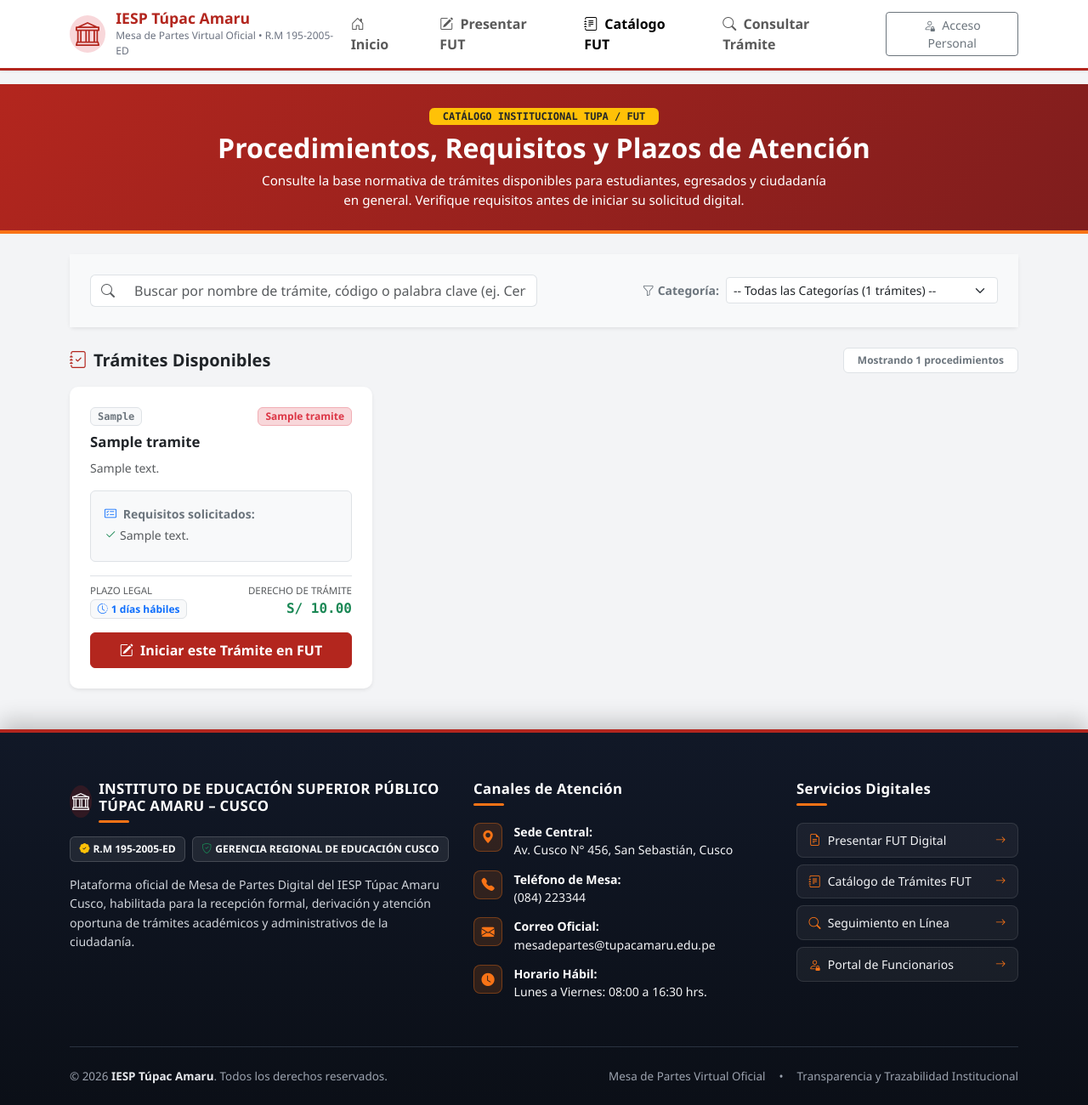
After one commit to Dontoti02/mesa-tupac, a PHP site: page /mesa-tupac/catalogo in a window 1280 px wide. The commit adds this page. Shown: the whole page at 85% size. Run offline with PHP 8.4, Linux system fonts and the light colour scheme; tables that the repository leaves empty hold one stand-in row (values such as "Sample post").

Commit message:
feat(public): add dedicated FUT procedure catalog view with live search, category filters, and preselection in FUT

```diff
--- a/app/Controllers/TramiteController.php
+++ b/app/Controllers/TramiteController.php
@@ -38,6 +38,18 @@ class TramiteController extends Controller
     {
         $this->view('public.inicio', [
             'title' => 'Inicio - Mesa de Partes Virtual'
+        ], 'public');
+    }
+
+    public function catalogo(): void
+    {
+        $tramites = $this->tipoTramiteModel->allWithDetails();
+        $categorias = (new \App\Models\CategoriaTramite())->all('orden ASC');
+
+        $this->view('public.catalogo', [
+            'title' => 'Catálogo de Trámites y Requisitos - FUT Digital',
+            'tramites' => $tramites,
+            'categorias' => $categorias
         ], 'public');
     }
 
--- a/app/Models/TipoTramite.php
+++ b/app/Models/TipoTramite.php
@@ -32,4 +32,18 @@ class TipoTramite extends Model
 
         return $grouped;
     }
+
+    public function allWithDetails(): array
+    {
+        $stmt = $this->db()->prepare(
+            "SELECT t.*, c.nombre as categoria_nombre, u.nombre as unidad_nombre
+             FROM `tipos_tramite` t
+             INNER JOIN `categorias_tramite` c ON t.categoria_id = c.id
+             LEFT JOIN `unidades` u ON t.unidad_sugerida_id = u.id
+             WHERE t.estado = 1
+             ORDER BY c.orden ASC, t.orden ASC"
+        );
+        $stmt->execute();
+        return $stmt->fetchAll();
+    }
 }
--- a/app/Views/layouts/public.php
+++ b/app/Views/layouts/public.php
@@ -82,6 +82,11 @@ $colorSidebar = $config['color_sidebar'] ?? '#374151';
                     <li class="nav-item">
                         <a class="nav-link fw-semibold px-3 <?= ViewHelper::isActive('/tramite') ?>" href="<?= ViewHelper::url('/tramite') ?>">
                             <i class="bi bi-pencil-square me-1"></i> Presentar FUT
+                        </a>
+                    </li>
+                    <li class="nav-item">
+                        <a class="nav-link fw-semibold px-3 <?= ViewHelper::isActive('/catalogo') ?>" href="<?= ViewHelper::url('/catalogo') ?>">
+                            <i class="bi bi-journal-text me-1"></i> Catálogo FUT
                         </a>
                     </li>
                     <li class="nav-item">
@@ -173,6 +178,10 @@ $colorSidebar = $config['color_sidebar'] ?? '#374151';
                             <span><i class="bi bi-file-earmark-text me-2"></i>Presentar FUT Digital</span>
                             <i class="bi bi-arrow-right small"></i>
                         </a>
+                        <a href="<?= ViewHelper::url('/catalogo') ?>" class="footer-link">
+                            <span><i class="bi bi-journal-text me-2"></i>Catálogo de Trámites FUT</span>
+                            <i class="bi bi-arrow-right small"></i>
+                        </a>
                         <a href="<?= ViewHelper::url('/consulta') ?>" class="footer-link">
                             <span><i class="bi bi-search me-2"></i>Seguimiento en Línea</span>
                             <i class="bi bi-arrow-right small"></i>
--- /dev/null
+++ b/app/Views/public/catalogo.php
@@ -0,0 +1,198 @@
+<?php
+use App\Helpers\ViewHelper;
+?>
+
+<!-- Hero Banner del Catálogo -->
+<section class="hero-banner py-4 mb-4">
+    <div class="container text-center">
+        <span class="badge bg-warning text-dark font-monospace mb-2 px-3 py-1 fw-bold">CATÁLOGO INSTITUCIONAL TUPA / FUT</span>
+        <h2 class="fw-bold mb-2 text-white">Procedimientos, Requisitos y Plazos de Atención</h2>
+        <p class="text-white opacity-90 max-w-700 mx-auto mb-0" style="max-width: 680px; font-size: 0.95rem;">
+            Consulte la base normativa de trámites disponibles para estudiantes, egresados y ciudadanía en general. Verifique requisitos antes de iniciar su solicitud digital.
+        </p>
+    </div>
+</section>
+
+<div class="container mb-5">
+    <!-- Barra de Búsqueda y Filtros de Categoría -->
+    <div class="card shadow-sm border-0 mb-4">
+        <div class="card-body p-3 p-md-4 bg-light">
+            <div class="row g-3 align-items-center">
+                <div class="col-lg-6">
+                    <div class="input-group">
+                        <span class="input-group-text bg-white border-end-0 text-muted"><i class="bi bi-search"></i></span>
+                        <input type="text" id="searchTramite" class="form-control border-start-0" placeholder="Buscar por nombre de trámite, código o palabra clave (ej. Certificado, Título, Matrícula)...">
+                    </div>
+                </div>
+                <div class="col-lg-6">
+                    <div class="d-flex align-items-center gap-2 justify-content-lg-end">
+                        <label class="small fw-bold text-secondary mb-0 text-nowrap"><i class="bi bi-funnel me-1"></i>Categoría:</label>
+                        <select id="filterCategoria" class="form-select form-select-sm" style="max-width: 320px;">
+                            <option value="todos">-- Todas las Categorías (<?= count($tramites) ?> trámites) --</option>
+                            <?php foreach ($categorias as $cat): ?>
+                                <option value="<?= $cat['id'] ?>"><?= ViewHelper::escape($cat['nombre']) ?></option>
+                            <?php endforeach; ?>
+                        </select>
+                    </div>
+                </div>
+            </div>
+        </div>
+    </div>
+
+    <!-- Contador de Resultados -->
+    <div class="d-flex justify-content-between align-items-center mb-3">
+        <h5 class="fw-bold text-dark mb-0">
+            <i class="bi bi-journal-check me-2" style="color: var(--color-primary);"></i>Trámites Disponibles
+        </h5>
+        <span class="badge bg-white text-secondary border px-3 py-2" id="tramitesCount">
+            Mostrando <?= count($tramites) ?> procedimientos
+        </span>
+    </div>
+
+    <!-- Rejilla de Tarjetas de Trámites -->
+    <div class="row g-4" id="tramitesGrid">
+        <?php if (empty($tramites)): ?>
+            <div class="col-12 text-center py-5 text-muted">
+                <i class="bi bi-journal-x fs-1 d-block mb-2 text-secondary opacity-50"></i>
+                No se encontraron trámites registrados en el catálogo institucional.
+            </div>
+        <?php else: ?>
+            <?php foreach ($tramites as $t):
+                $costo = (float)($t['costo'] ?? 0);
+                $plazo = (int)($t['plazo_dias'] ?? 15);
+                $reqs = !empty($t['requisitos']) ? explode("\n", $t['requisitos']) : [];
+            ?>
+                <div class="col-md-6 col-lg-4 tramite-item"
+                     data-cat="<?= $t['categoria_id'] ?>"
+                     data-search="<?= strtolower(ViewHelper::escape($t['nombre'] . ' ' . $t['codigo'] . ' ' . ($t['descripcion'] ?? ''))) ?>">
+                    <div class="card h-100 shadow-sm border-0 portal-card d-flex flex-column">
+                        <div class="card-body p-4 d-flex flex-column">
+                            <!-- Cabecera de la Tarjeta -->
+                            <div class="d-flex justify-content-between align-items-start mb-2 gap-2">
+                                <span class="badge bg-light text-secondary border font-monospace small px-2 py-1">
+                                    <?= ViewHelper::escape($t['codigo']) ?>
+                                </span>
+                                <span class="badge bg-danger-subtle text-danger border border-danger-subtle small px-2 py-1">
+                                    <?= ViewHelper::escape($t['categoria_nombre'] ?? 'General') ?>
+                                </span>
+                            </div>
+
+                            <h5 class="fw-bold text-dark mb-2" style="font-size: 1.05rem; line-height: 1.35;">
+                                <?= ViewHelper::escape($t['nombre']) ?>
+                            </h5>
+
+                            <?php if (!empty($t['descripcion'])): ?>
+                                <p class="text-muted small mb-3">
+                                    <?= ViewHelper::escape(ViewHelper::truncate($t['descripcion'], 120)) ?>
+                                </p>
+                            <?php endif; ?>
+
+                            <!-- Requisitos Relevantes -->
+                            <div class="p-3 bg-light rounded mb-3 flex-grow-1 border">
+                                <div class="small fw-bold text-secondary mb-1">
+                                    <i class="bi bi-card-checklist me-1 text-primary"></i> Requisitos solicitados:
+                                </div>
+                                <?php if (!empty($reqs)): ?>
+                                    <ul class="list-unstyled mb-0 small text-muted">
+                                        <?php foreach (array_slice($reqs, 0, 3) as $r):
+                                            $rClean = trim($r);
+                                            if (empty($rClean)) continue;
+                                        ?>
+                                            <li class="mb-1 text-truncate" title="<?= ViewHelper::escape($rClean) ?>">
+                                                <i class="bi bi-check2 text-success me-1"></i><?= ViewHelper::escape($rClean) ?>
+                                            </li>
+                                        <?php endforeach; ?>
+                                        <?php if (count($reqs) > 3): ?>
+                                            <li class="text-muted fst-italic" style="font-size: 0.75rem;">+ <?= count($reqs) - 3 ?> requisitos adicionales</li>
+                                        <?php endif; ?>
+                                    </ul>
+                                <?php else: ?>
+                                    <span class="small text-muted fst-italic">Presentar solicitud estándar mediante FUT.</span>
+                                <?php endif; ?>
+                            </div>
+
+                            <!-- Metadatos de Plazo y Costo -->
+                            <div class="d-flex justify-content-between align-items-center pt-2 border-top mb-3">
+                                <div>
+                                    <small class="text-muted d-block" style="font-size: 0.72rem;">PLAZO LEGAL</small>
+                                    <span class="badge bg-light text-primary border fw-semibold">
+                                        <i class="bi bi-clock-history me-1"></i><?= $plazo ?> días hábiles
+                                    </span>
+                                </div>
+                                <div class="text-end">
+                                    <small class="text-muted d-block" style="font-size: 0.72rem;">DERECHO DE TRÁMITE</small>
+                                    <?php if ($costo > 0): ?>
+                                        <span class="fw-bold text-success font-monospace fs-6">S/ <?= number_format($costo, 2) ?></span>
+                                    <?php else: ?>
+                                        <span class="badge bg-success-subtle text-success border border-success-subtle fw-bold">Gratuito</span>
+                                    <?php endif; ?>
+                                </div>
+                            </div>
+
+                            <!-- Botón Iniciar Trámite -->
+                            <a href="<?= ViewHelper::url('/tramite?procedimiento=' . $t['id']) ?>" class="btn btn-primary fw-bold w-100 py-2 shadow-xs">
+                                <i class="bi bi-pencil-square me-1"></i> Iniciar este Trámite en FUT
+                            </a>
+                        </div>
+                    </div>
+                </div>
+            <?php endforeach; ?>
+        <?php endif; ?>
+    </div>
+
+    <!-- Mensaje cuando no hay resultados de búsqueda -->
+    <div id="noResults" class="text-center py-5 d-none">
+        <i class="bi bi-search fs-1 text-secondary opacity-50 d-block mb-3"></i>
+        <h5 class="fw-bold text-dark">No se encontraron trámites</h5>
+        <p class="text-muted small">Intente con otros términos de búsqueda o seleccione otra categoría.</p>
+        <button type="button" id="btnResetFilters" class="btn btn-outline-primary btn-sm">Ver todos los trámites</button>
+    </div>
+</div>
+
+<script>
+document.addEventListener('DOMContentLoaded', function() {
+    const searchInput = document.getElementById('searchTramite');
+    const filterCat = document.getElementById('filterCategoria');
+    const items = document.querySelectorAll('.tramite-item');
+    const countBadge = document.getElementById('tramitesCount');
+    const noResults = document.getElementById('noResults');
+    const resetBtn = document.getElementById('btnResetFilters');
+
+    function applyFilters() {
+        const query = searchInput.value.toLowerCase().trim();
+        const cat = filterCat.value;
+        let visible = 0;
+
+        items.forEach(item => {
+            const itemCat = item.dataset.cat;
+            const itemText = item.dataset.search || '';
+
+            const matchCat = (cat === 'todos' || itemCat === cat);
+            const matchSearch = (query === '' || itemText.includes(query));
+
+            if (matchCat && matchSearch) {
+                item.classList.remove('d-none');
+                visible++;
+            } else {
+                item.classList.add('d-none');
+            }
+        });
+
+        countBadge.textContent = `Mostrando ${visible} procedimientos`;
+        if (visible === 0) {
+            noResults.classList.remove('d-none');
+        } else {
+            noResults.classList.add('d-none');
+        }
+    }
+
+    searchInput.addEventListener('input', applyFilters);
+    filterCat.addEventListener('change', applyFilters);
+
+    resetBtn?.addEventListener('click', function() {
+        searchInput.value = '';
+        filterCat.value = 'todos';
+        applyFilters();
+    });
+});
+</script>
--- a/app/Views/public/inicio.php
+++ b/app/Views/public/inicio.php
@@ -71,8 +71,8 @@ use App\Helpers\ViewHelper;
                 <p class="text-muted small mb-4 flex-grow-1">
                     Consulte los requisitos, plazos de atención y costos de los trámites de titulación, constancias, convalidaciones y certificaciones.
                 </p>
-                <a href="<?= ViewHelper::url('/tramite#catalogo') ?>" class="btn btn-outline-dark w-100 py-2">
-                    Ver Catálogo FUT <i class="bi bi-arrow-right ms-1"></i>
+                <a href="<?= ViewHelper::url('/catalogo') ?>" class="btn btn-outline-dark w-100 py-2">
+                    Ver Catálogo de Trámites <i class="bi bi-arrow-right ms-1"></i>
                 </a>
             </div>
         </div>
--- a/config/routes.php
+++ b/config/routes.php
@@ -35,6 +35,8 @@ $router->get('/health', function($request, $response) {
 
 // Portal Ciudadano y FUT Digital
 $router->get('/', [TramiteController::class, 'inicio']);
+$router->get('/catalogo', [TramiteController::class, 'catalogo']);
+$router->get('/tramites', [TramiteController::class, 'catalogo']);
 $router->get('/tramite', [TramiteController::class, 'showFut']);
 $router->post('/tramite', [TramiteController::class, 'processFut'], ['CsrfMiddleware']);
 $router->get('/tramite/confirmacion/{id}', [TramiteController::class, 'showConfirmacion']);
```
Also changed, not shown: app/Views/public/fut.php (+6 -1 lines), public/assets/js/fut.js.
